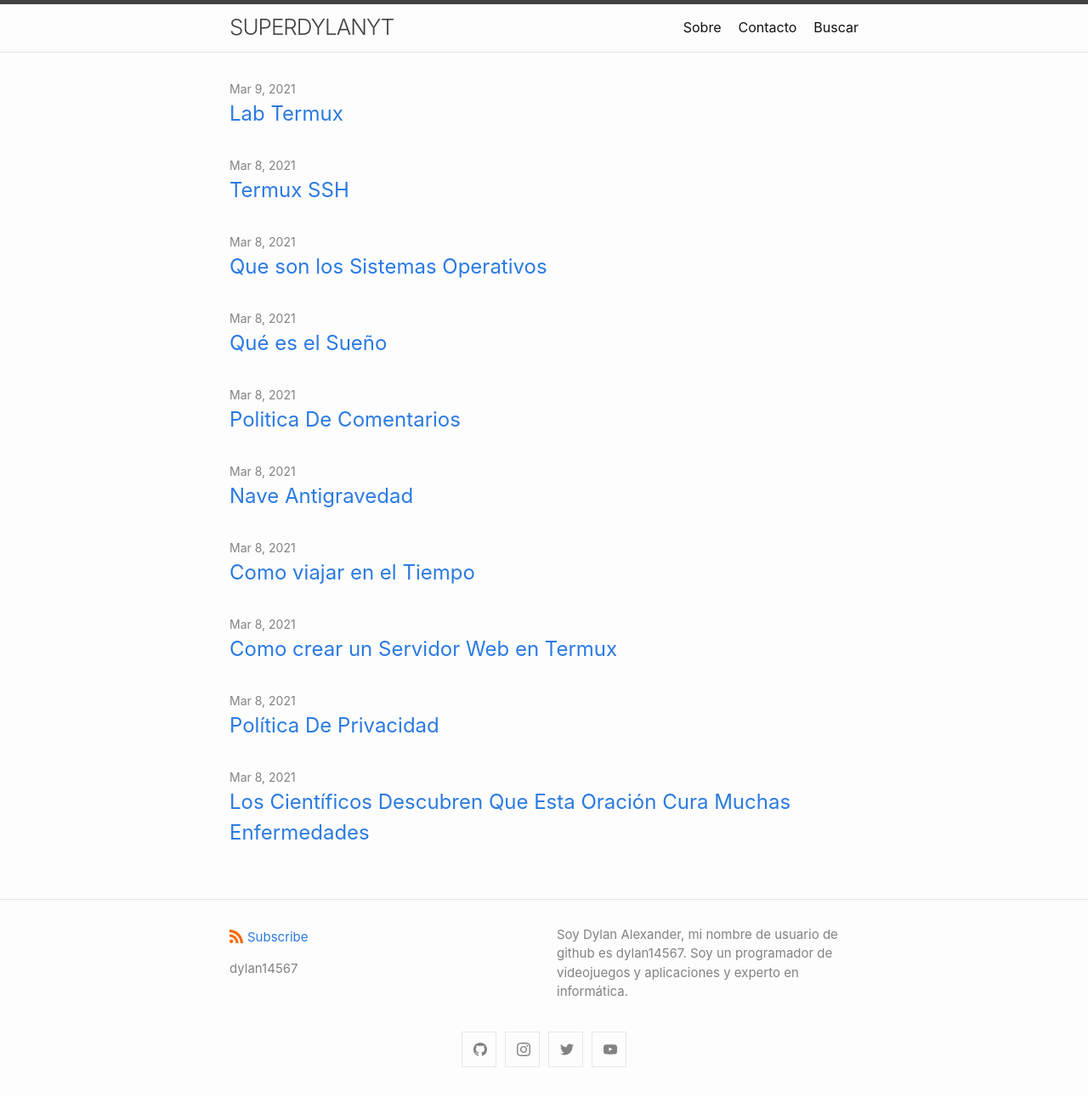
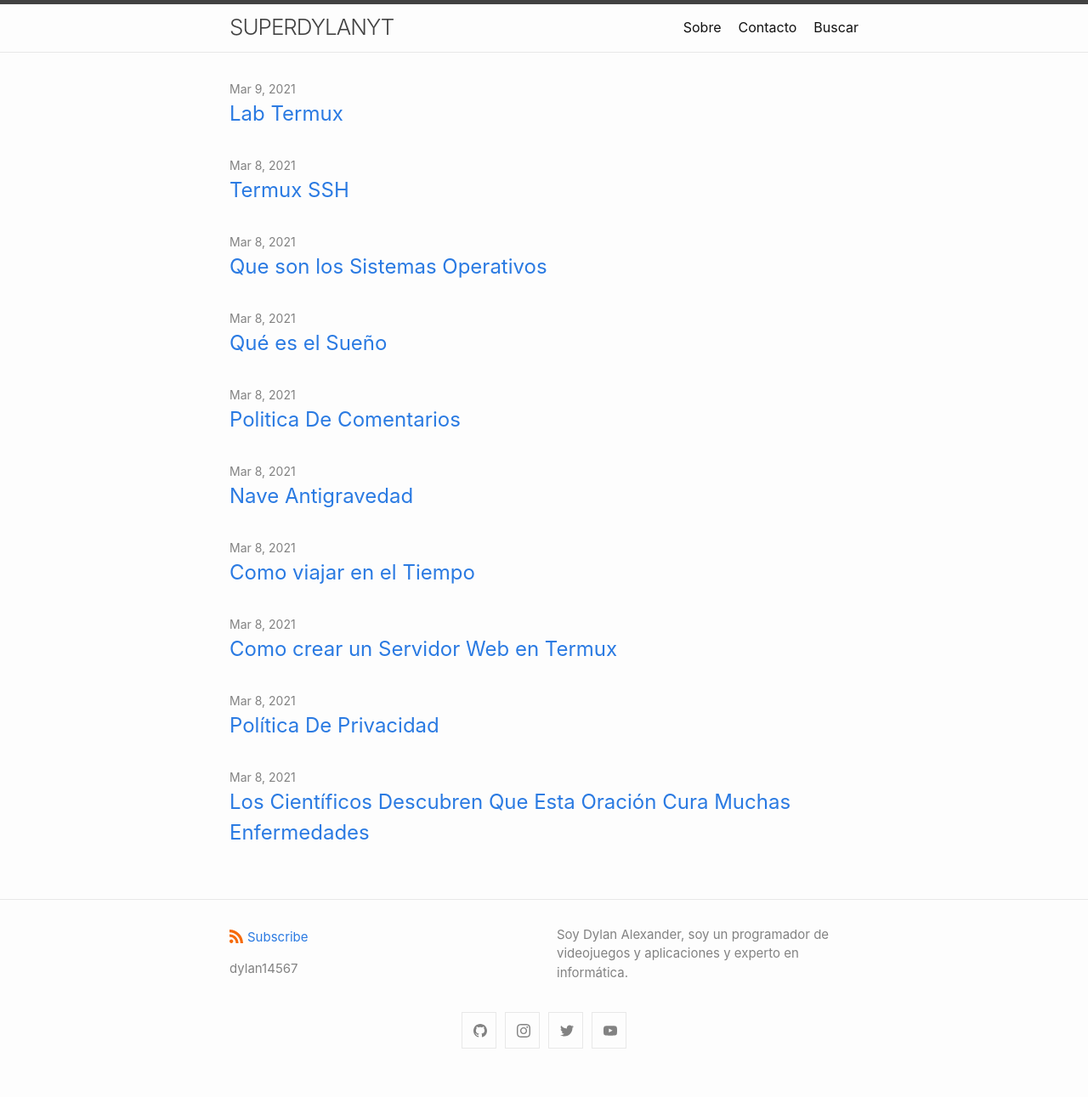
Before and after one commit to dylanmeca/dylanmeca.github.io, a Jekyll site: the page built from index.md, in a window 1280 px wide. Shown: the whole page at 85% size. Built offline with Jekyll 4.4.1, drawn with Linux system fonts in a browser that asks for light colours; after the commit the page ends 1269 px from its top, so only the background shows below that.

Commit message:
Update _config.yml

```diff
--- a/_config.yml
+++ b/_config.yml
@@ -1,5 +1,5 @@
 title: SUPERDYLANYT
-description: Soy Dylan Alexander, mi nombre de usuario de github es dylan14567. Soy un programador de videojuegos y aplicaciones y experto en informática.
+description: Soy Dylan Alexander, soy un programador de videojuegos y aplicaciones y experto en informática.
 author:
   name: dylan14567
   email:
```
